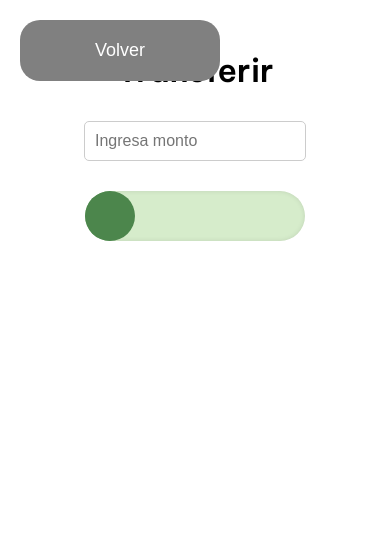
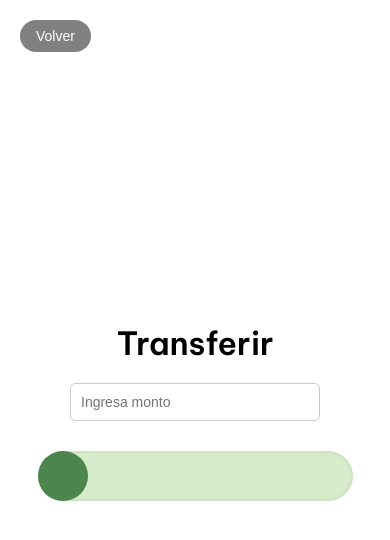
Before and after one commit to dansilber08/IDDO-2025-front, a React (Vite) app: page /transferir in a window 390 px wide. Shown: the top 540 px of the page. Built offline with nearby package versions, Linux system fonts and the light colour scheme.

Commit message:
implementacion a modelo iphone

```diff
--- a/src/components/styles/styles.css
+++ b/src/components/styles/styles.css
@@ -1,4 +1,4 @@
-.container {
+/* .container {
     font-family: 'Be Vietnam Pro', sans-serif;
     text-align: center;
     margin-top: 50px;
@@ -12,16 +12,6 @@
     border-radius: 5px;
     border: 1px solid #ccc;
   }
-
-  /* .boton-confirmar {
-    padding: 10px 20px;
-    font-size: 16px;
-    background-color: #4CAF50;
-    color: white;
-    border: none;
-    border-radius: 5px;
-    cursor: pointer;
-  } */
 
   .boton-monto {
     margin: 5px;
@@ -74,3 +64,116 @@
     cursor: grab;
     transition: left 0.1s ease;
   }
+   */
+
+  /* Reset general */
+* {
+  box-sizing: border-box;
+  margin: 0;
+  padding: 0;
+}
+
+html, body {
+  height: 100%;
+  overflow: hidden;
+  font-family: 'Be Vietnam Pro', sans-serif;
+  background-color: white;
+}
+
+/* Contenedor principal */
+.container {
+  display: flex;
+  flex-direction: column;
+  align-items: center;
+  justify-content: center;
+  min-height: 100dvh; /* evita errores de altura en móviles */
+  width: 100%;
+  max-width: 400px;
+  margin: 0 auto;
+  padding: 20px;
+  gap: 20px;
+  text-align: center;
+}
+
+/* Botón de volver fijo arriba */
+.btn-volver {
+  background-color: gray;
+  color: white;
+  padding: 10px 20px;
+  border: none;
+  border-radius: 20px;
+  font-size: 16px;
+  position: absolute;
+  top: 20px;
+  left: 20px;
+  z-index: 10;
+}
+
+/* Input del monto */
+.input-monto {
+  padding: 10px;
+  font-size: 16px;
+  width: 100%;
+  max-width: 250px;
+  border-radius: 5px;
+  border: 1px solid #ccc;
+}
+
+/* Botón opcional */
+.boton-monto {
+  margin: 5px;
+  padding: 10px;
+  cursor: pointer;
+}
+
+/* Barra deslizante */
+.slide-container {
+  width: 100%;
+  max-width: 250px;
+  height: 50px;
+  background-color: #d6eccb;
+  border-radius: 30px;
+  position: relative;
+  margin-top: 10px;
+  overflow: hidden;
+  box-shadow: inset 0 0 5px rgba(0, 0, 0, 0.1);
+}
+
+.slide-fill {
+  height: 100%;
+  background-color: #6ea16e;
+  position: absolute;
+  top: 0;
+  left: 0;
+  z-index: 1;
+  transition: width 0.1s ease;
+}
+
+.slide-button {
+  width: 50px;
+  height: 50px;
+  background-color: #4c864c;
+  border-radius: 50%;
+  position: absolute;
+  top: 0;
+  left: 0;
+  z-index: 2;
+  cursor: grab;
+  transition: left 0.1s ease;
+}
+
+/* Responsive por si lo ves en pantallas menores a 400px */
+@media (max-width: 500px) {
+  .btn-volver {
+    font-size: 14px;
+    padding: 8px 16px;
+  }
+
+  .input-monto {
+    font-size: 14px;
+  }
+
+  .slide-container {
+    max-width: 90%;
+  }
+}
--- a/src/components/styles/stylesHome.css
+++ b/src/components/styles/stylesHome.css
@@ -1,37 +1,47 @@
+
+* {
+  box-sizing: border-box;
+  margin: 0;
+  padding: 0;
+}
+
+html, body {
+  height: 100%;
+  overflow: hidden;
+  font-family: 'Be Vietnam Pro', sans-serif;
+}
+
+/* Contenedor principal */
 .home-container {
-    font-family: 'Be Vietnam Pro', sans-serif;
   display: flex;
   flex-direction: column;
   align-items: center;
   justify-content: center;
-    height: 100vh;
+  min-height: 100dvh; /* compatible con móviles */
+  width: 100%;
+  max-width: 400px;
+  margin: 0 auto;
+  padding: 20px;
   gap: 20px;
   background-color: white;
 }
 
-
-  .btn-transferir {
+/* Botones */
+.btn-transferir,
+.btn-recibir {
   background-color: blue;
-    color: black;
+  color: white;
   padding: 20px 40px;
   border: none;
   border-radius: 20px;
-    font-size: 18px;
-    width: 200px;
+  font-size: 1rem;
+  width: 100%;
+  max-width: 250px;
   text-align: center;
+  cursor: pointer;
 }
 
-
-  .btn-recibir {
-    background-color: blue;
-    color: black;
-    padding: 20px 40px;
-    border: none;
-    border-radius: 20px;
-    font-size: 18px;
-    width: 200px;
-    text-align: center;
-  }
+/* Monto de dinero */
 .monto-dinero {
   background-color: #f0ffba;
   border-radius: 15px;
@@ -40,8 +50,26 @@
   justify-content: space-between;
   align-items: center;
   box-shadow: 0 4px 6px rgba(0, 0, 0, 0.1);
-    width: 80%;
+  width: 100%;
   max-width: 300px;
   font-size: 24px;
   font-weight: bold;
 }
+
+/* Responsivo para pantallas chicas */
+@media (max-width: 500px) {
+  .monto-dinero {
+    font-size: 1rem;
+    padding: 15px 20px;
+  }
+
+  .btn-transferir,
+  .btn-recibir {
+    padding: 15px 20px;
+    font-size: 0.9rem;
+  }
+
+  .home-container {
+    gap: 15px;
+  }
+}
```
Lines whose indentation alone changed are shown as unchanged.
